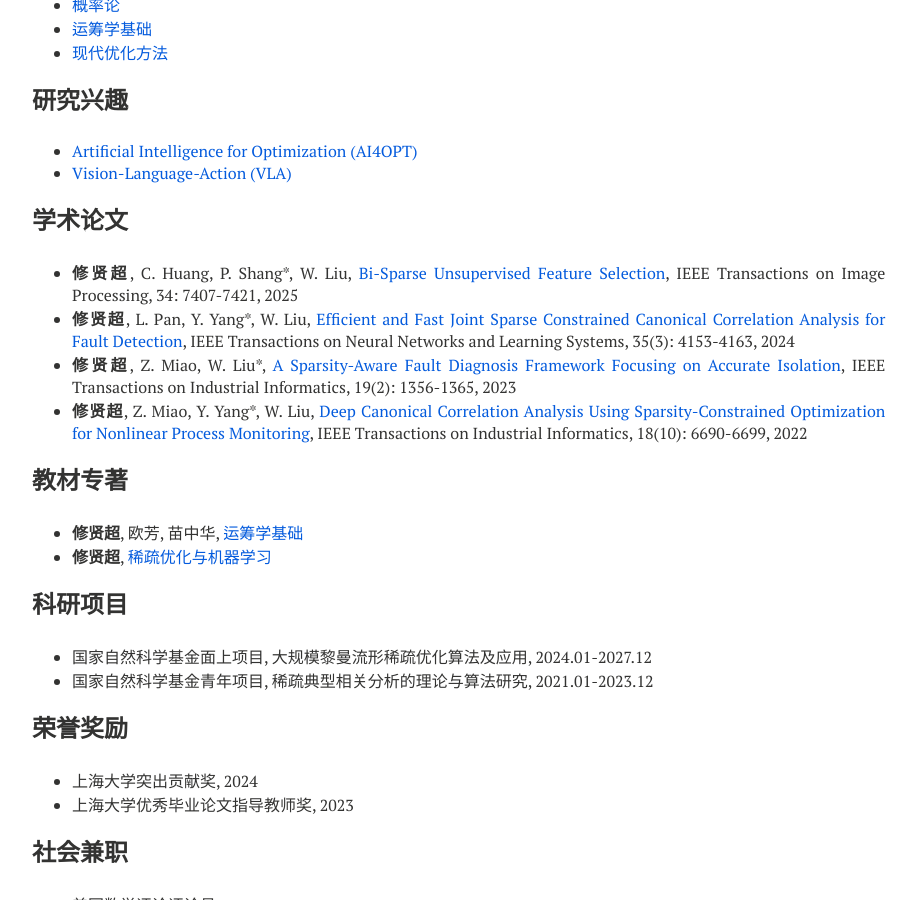
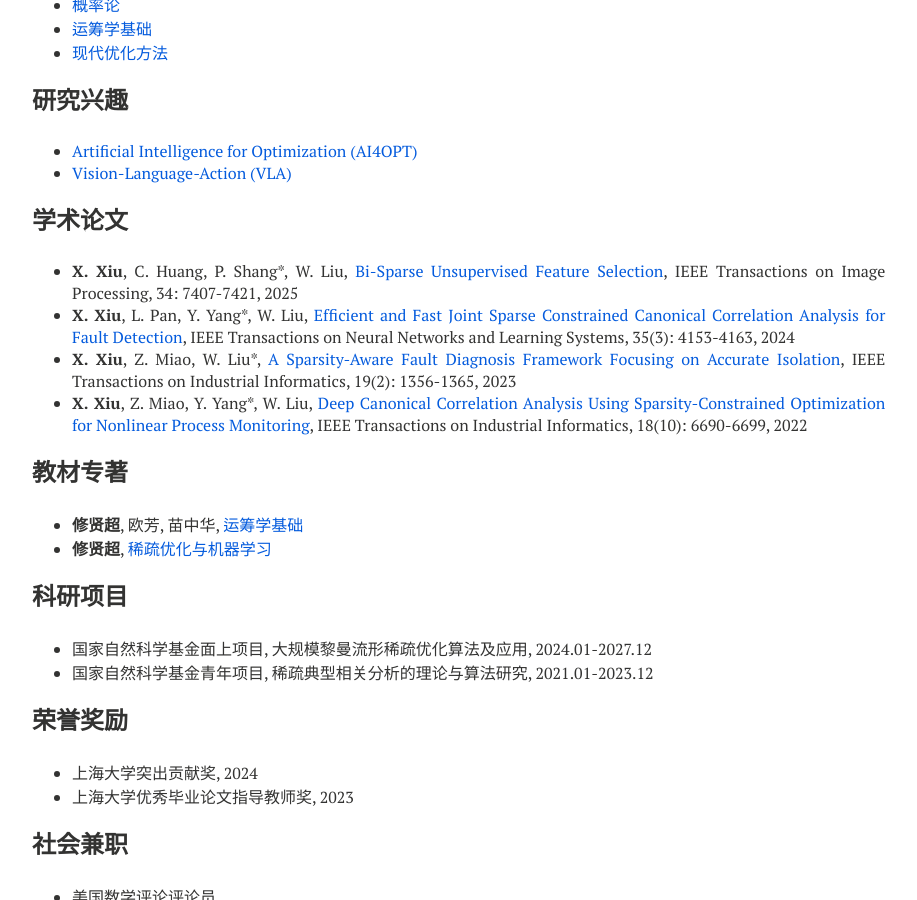
Before and after one commit to xianchaoxiu/xianchaoxiu.github.io, a Jekyll site: the page built from chinese/index.md, in a window 1280 px wide and 900 px high, scrolled down 530 px. Shown: the whole window, without its empty margins (288-1205 px from the left). Built offline with Jekyll 4.4.1, drawn with Linux system fonts in a browser that asks for light colours; nearby versions of some CDN libraries.

Commit message:
Update index.md

```diff
--- a/chinese/index.md
+++ b/chinese/index.md
@@ -37,10 +37,10 @@ share: false
 
 
 ### 学术论文
-* <b>修贤超</b>, C. Huang, P. Shang*, W. Liu, <a href="https://doi.org/10.1109/TIP.2025.3620667" class="textlink" target="_blank">Bi-Sparse Unsupervised Feature Selection</a>, IEEE Transactions on Image Processing, 34: 7407-7421, 2025  <br>
-* <b>修贤超</b>, L. Pan, Y. Yang*, W. Liu, <a href="https://doi.org/10.1109/TNNLS.2022.3201881" class="textlink" target="_blank">Efficient and Fast Joint Sparse Constrained Canonical Correlation Analysis for Fault Detection</a>, IEEE Transactions on Neural Networks and Learning Systems, 35(3): 4153-4163, 2024  <br>
-* <b>修贤超</b>, Z. Miao, W. Liu*, <a href="https://doi.org/10.1109/TII.2022.3180070" class="textlink" target="_blank">A Sparsity-Aware Fault Diagnosis Framework Focusing on Accurate Isolation</a>, IEEE Transactions on Industrial Informatics, 19(2): 1356-1365, 2023 <br>
-* <b>修贤超</b>, Z. Miao, Y. Yang*, W. Liu, <a href="https://doi.org/10.1109/TII.2021.3121770" class="textlink" target="_blank">Deep Canonical Correlation Analysis Using Sparsity-Constrained Optimization for Nonlinear Process Monitoring</a>, IEEE Transactions on Industrial Informatics, 18(10): 6690-6699, 2022 <br>
+* <b>X. Xiu</b>, C. Huang, P. Shang*, W. Liu, <a href="https://doi.org/10.1109/TIP.2025.3620667" class="textlink" target="_blank">Bi-Sparse Unsupervised Feature Selection</a>, IEEE Transactions on Image Processing, 34: 7407-7421, 2025  <br>
+* <b>X. Xiu</b>, L. Pan, Y. Yang*, W. Liu, <a href="https://doi.org/10.1109/TNNLS.2022.3201881" class="textlink" target="_blank">Efficient and Fast Joint Sparse Constrained Canonical Correlation Analysis for Fault Detection</a>, IEEE Transactions on Neural Networks and Learning Systems, 35(3): 4153-4163, 2024  <br>
+* <b>X. Xiu</b>, Z. Miao, W. Liu*, <a href="https://doi.org/10.1109/TII.2022.3180070" class="textlink" target="_blank">A Sparsity-Aware Fault Diagnosis Framework Focusing on Accurate Isolation</a>, IEEE Transactions on Industrial Informatics, 19(2): 1356-1365, 2023 <br>
+* <b>X. Xiu</b>, Z. Miao, Y. Yang*, W. Liu, <a href="https://doi.org/10.1109/TII.2021.3121770" class="textlink" target="_blank">Deep Canonical Correlation Analysis Using Sparsity-Constrained Optimization for Nonlinear Process Monitoring</a>, IEEE Transactions on Industrial Informatics, 18(10): 6690-6699, 2022 <br>
 
 
 ### 教材专著
```
